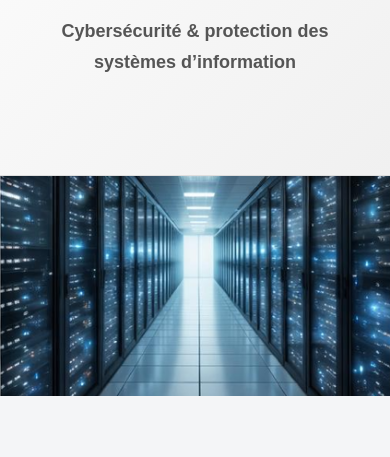
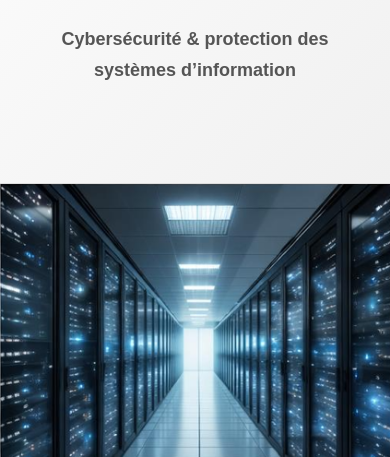
Before and after one commit to Oumar0204/BKAM, a plain HTML site: page cybersecurite.html in a window 390 px wide. Shown: the part 387-844 px from the top of the page. Drawn offline with Linux system fonts and the light colour scheme.

Commit message:
Update cybersecurite.html

```diff
--- a/cybersecurite.html
+++ b/cybersecurite.html
@@ -1,3 +1,10 @@
+<!DOCTYPE html>
+<html lang="fr">
+<head>
+    <meta charset="UTF-8">
+    <title>Cybersécurité</title>
+    <meta name="viewport" content="width=device-width, initial-scale=1.0">
+
 <style>
 body {
     margin: 0;
@@ -7,6 +14,7 @@ body {
     line-height: 1.7;
 }
 
+/* HEADER */
 header {
     background: linear-gradient(135deg, #ffffff, #f0f0f0);
     text-align: center;
@@ -26,6 +34,7 @@ header p {
     color: #555;
 }
 
+/* SECTIONS */
 section {
     max-width: 1100px;
     margin: auto;
@@ -46,6 +55,7 @@ h2 {
     box-shadow: 0 8px 22px rgba(0,0,0,0.08);
 }
 
+/* FOOTER */
 footer {
     background: #111;
     color: white;
@@ -54,11 +64,11 @@ footer {
     font-size: 14px;
 }
 
-/* ===== IMAGES ===== */
-
+/* HERO IMAGE */
 .hero-image {
     width: 100%;
-    height: 320px;
+    min-height: 400px; /* plus agréable sur PC */
+    max-height: 600px;
     overflow: hidden;
 }
 
@@ -66,8 +76,10 @@ footer {
     width: 100%;
     height: 100%;
     object-fit: cover;
+    display: block;
 }
 
+/* CONTENT IMAGES */
 .content-image {
     margin: 40px 0;
     border-radius: 10px;
@@ -77,11 +89,11 @@ footer {
 
 .content-image img {
     width: 100%;
+    height: auto; /* conserve les proportions naturelles */
     display: block;
 }
 
-/* ===== NAVBAR ===== */
-
+/* NAVBAR */
 .navbar {
     background: #fff;
     border-bottom: 1px solid #ddd;
@@ -124,7 +136,6 @@ footer {
 }
 
 /* Dropdown */
-
 .more {
     position: relative;
 }
@@ -158,7 +169,6 @@ footer {
 }
 
 /* Burger */
-
 .burger {
     display: none;
     font-size: 26px;
@@ -167,10 +177,8 @@ footer {
     cursor: pointer;
 }
 
-/* ===== MOBILE ===== */
-
+/* MOBILE */
 @media (max-width: 900px) {
-
     .nav-links {
         display: none;
         position: absolute;
@@ -206,11 +214,11 @@ footer {
     }
 
     .hero-image {
-    height: 220px;
+        min-height: 250px; /* hauteur réduite sur mobile */
     }
-
 }
 </style>
+
 </head>
 
 <body>
```
Lines whose indentation alone changed are shown as unchanged.
